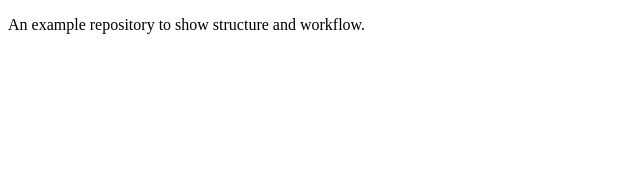
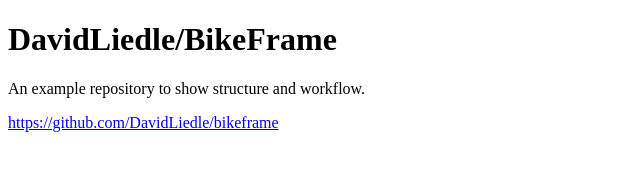
Before and after one commit to DavidLiedle/bikeframe, a plain HTML site: page docs/index.html in a window 1280 px wide. Shown: the whole page, without its empty margins (0-640 px from the left). Drawn offline with Linux system fonts and the light colour scheme.

Commit message:
docs updated

```diff
--- a/docs/index.html
+++ b/docs/index.html
@@ -5,8 +5,12 @@
     </head>
     <body>
         <div>
+            <h1>DavidLiedle/BikeFrame</h1>
             <p>
                 An example repository to show structure and workflow.
+            </p>
+            <p>
+                <a href="https://github.com/DavidLiedle/bikeframe">https://github.com/DavidLiedle/bikeframe</a>
             </p>
         </div>
     </body>
```
Also changed, not shown: 1 other file.
